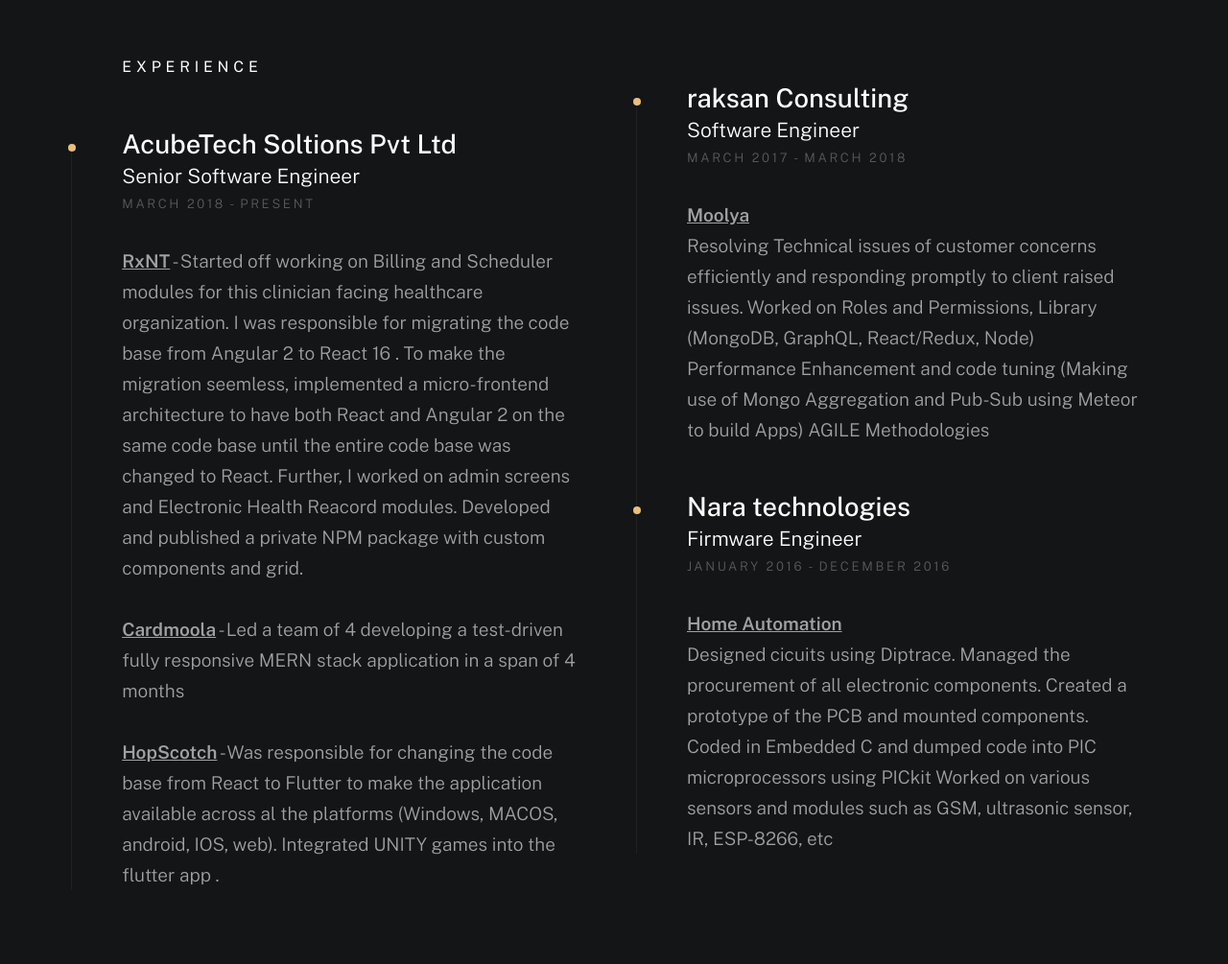
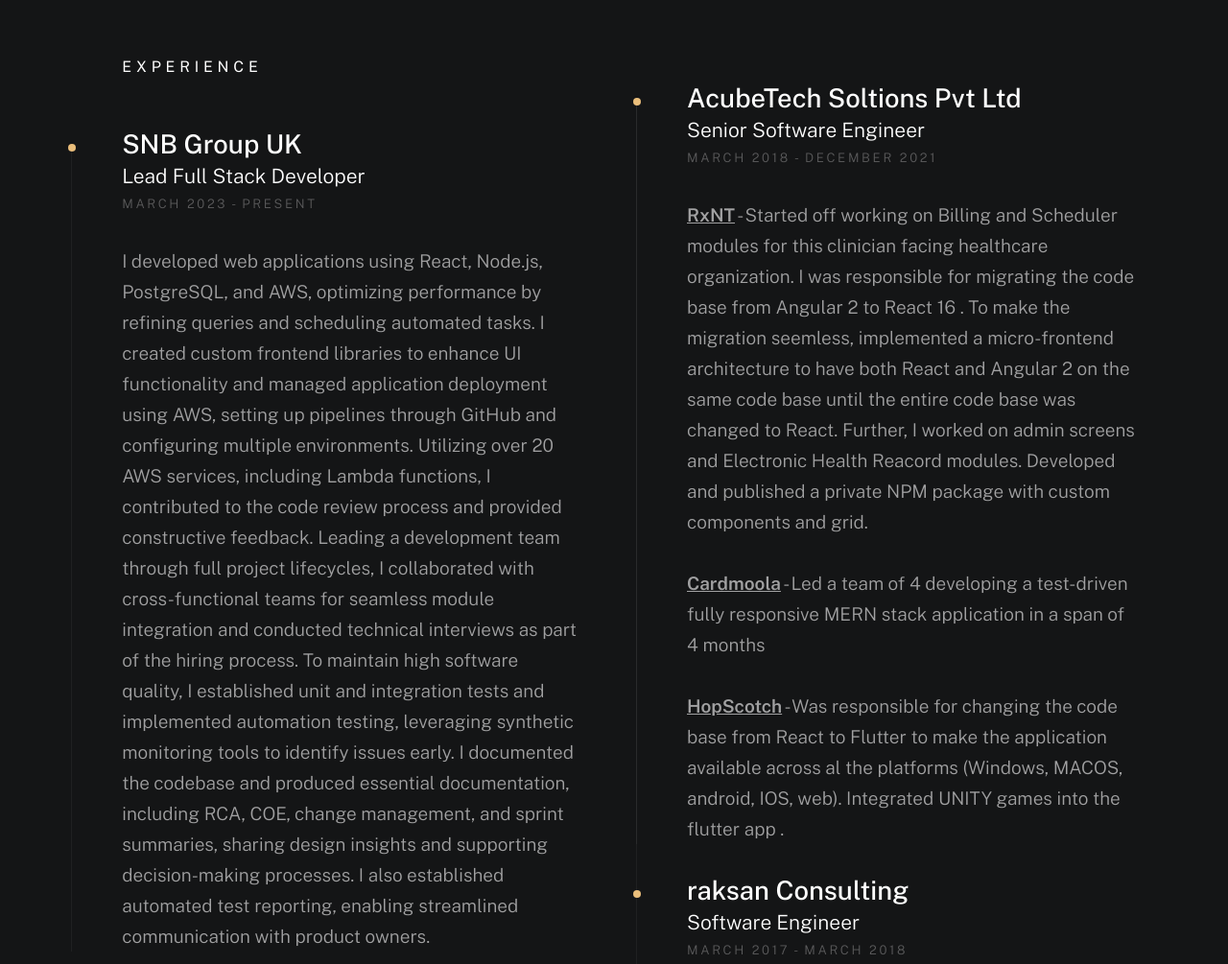
Before and after one commit to Mukhil-Padmanabhan/Mukhil-Padmanabhan, a plain HTML site: page index.html in a window 1280 px wide. Shown: the part 3400-4405 px from the top of the page at 96% size. Drawn offline with nearby package versions, Linux system fonts and the light colour scheme; a web font is replaced by a local one.

Commit message:
Updated Latest Occupation

```diff
--- a/index.html
+++ b/index.html
@@ -254,43 +254,66 @@
                             Experience
                         </h2>
 
+
                         <div class="timeline" data-animate-el>
 
                             <div class="timeline__block">
                                 <div class="timeline__bullet"></div>
                                 <div class="timeline__header">
-                                    <h4 class="timeline__title">AcubeTech Soltions Pvt Ltd</h3>
-                                        <h5 class="timeline__meta">Senior Software Engineer</h5>
-                                        <p class="timeline__timeframe">March 2018 - Present</p>
+                                    <h4 class="timeline__title">SNB Group UK</h3>
+                                        <h5 class="timeline__meta">Lead Full Stack Developer</h5>
+                                        <p class="timeline__timeframe">March 2023 - Present</p>
                                 </div>
                                 <div class="timeline__desc">
                                     <p>
-                                        <u><b>RxNT</b></u> - Started off working on Billing and Scheduler modules for
-                                        this clinician facing healthcare
-                                        organization. I was responsible for migrating the code base from Angular 2 to
-                                        React 16 . To make the migration
-                                        seemless, implemented a micro-frontend architecture to have both React and
-                                        Angular 2 on the same code base until
-                                        the entire code base was changed to React. Further, I worked on admin screens
-                                        and Electronic Health Reacord modules.
-                                        Developed and published a private NPM package with custom components and
-                                        grid.<br />
-                                        <br />
-                                        <u><b>Cardmoola</b></u> - Led a team of 4 developing a test-driven fully
-                                        responsive MERN stack application in a span of 4 months<br />
-                                        <br />
-                                        <u><b>HopScotch</b></u> - Was responsible for changing the code base from React
-                                        to Flutter to make the application available across al the
-                                        platforms (Windows, MACOS, android, IOS, web). Integrated UNITY games into the
-                                        flutter app .
+                                        I developed web applications using React, Node.js, PostgreSQL, and AWS,
+                                        optimizing performance by refining queries and scheduling automated tasks. I
+                                        created custom frontend libraries to enhance UI functionality and managed
+                                        application deployment using AWS, setting up pipelines through GitHub and
+                                        configuring multiple environments. Utilizing over 20 AWS services, including
+                                        Lambda functions, I contributed to the code review process and provided
+                                        constructive feedback. Leading a development team through full project
+                                        lifecycles, I collaborated with cross-functional teams for seamless module
+                                        integration and conducted technical interviews as part of the hiring process. To
+                                        maintain high software quality, I established unit and integration tests and
+                                        implemented automation testing, leveraging synthetic monitoring tools to
+                                        identify issues early. I documented the codebase and produced essential
+                                        documentation, including RCA, COE, change management, and sprint summaries,
+                                        sharing design insights and supporting decision-making processes. I also
+                                        established automated test reporting, enabling streamlined communication with
+                                        product owners.
                                     </p>
                                 </div>
                             </div>
+                        </div> <!-- end timeline -->
 
+                        <div class="timeline" data-animate-el>
 
-
-
-
+                            <div class="timeline__block">
+                                <div class="timeline__bullet"></div>
+                                <div class="timeline__header">
+                                    <h4 class="timeline__title">Fabric Inc</h3>
+                                        <h5 class="timeline__meta">Software Development Engineer III</h5>
+                                        <p class="timeline__timeframe">December 2021 - October 2022</p>
+                                </div>
+                                <div class="timeline__desc">
+                                    <p>
+                                        I led a team of five developers in designing and developing reusable React
+                                        components, utilized across multiple organizational applications. I
+                                        significantly enhanced code reliability by improving unit test coverage from 20%
+                                        to over 80%, implementing unit and snapshot tests. Collaborating closely with
+                                        stakeholders, UX, and backend teams, I managed requirement gathering, task
+                                        breakdowns, and JIRA ticket organization. I advanced research initiatives for
+                                        automated performance testing with tools like Google Lighthouse, Puppeteer, and
+                                        Cypress, and integrated Data-dog for monitoring metrics, facilitating swift
+                                        issue resolution. I also introduced a Tech Design document for structured
+                                        feature development, oversaw the release process, and documented change
+                                        management, release notes, and RCA/COE reports. Acting as Scrum Master, I
+                                        ensured efficient sprint planning, ticket distribution, and team coordination,
+                                        establishing E2E testing via a custom Cypress utility library.
+                                    </p>
+                                </div>
+                            </div>
                         </div> <!-- end timeline -->
 
                     </div> <!-- end column -->
@@ -302,6 +325,45 @@
                         </h2> -->
 
                         <div class="timeline" data-animate-el>
+
+                            <div class="timeline" data-animate-el>
+
+                                <div class="timeline__block">
+                                    <div class="timeline__bullet"></div>
+                                    <div class="timeline__header">
+                                        <h4 class="timeline__title">AcubeTech Soltions Pvt Ltd</h3>
+                                            <h5 class="timeline__meta">Senior Software Engineer</h5>
+                                            <p class="timeline__timeframe">March 2018 - December 2021</p>
+                                    </div>
+                                    <div class="timeline__desc">
+                                        <p>
+                                            <u><b>RxNT</b></u> - Started off working on Billing and Scheduler modules
+                                            for
+                                            this clinician facing healthcare
+                                            organization. I was responsible for migrating the code base from Angular 2
+                                            to
+                                            React 16 . To make the migration
+                                            seemless, implemented a micro-frontend architecture to have both React and
+                                            Angular 2 on the same code base until
+                                            the entire code base was changed to React. Further, I worked on admin
+                                            screens
+                                            and Electronic Health Reacord modules.
+                                            Developed and published a private NPM package with custom components and
+                                            grid.<br />
+                                            <br />
+                                            <u><b>Cardmoola</b></u> - Led a team of 4 developing a test-driven fully
+                                            responsive MERN stack application in a span of 4 months<br />
+                                            <br />
+                                            <u><b>HopScotch</b></u> - Was responsible for changing the code base from
+                                            React
+                                            to Flutter to make the application available across al the
+                                            platforms (Windows, MACOS, android, IOS, web). Integrated UNITY games into
+                                            the
+                                            flutter app .
+                                        </p>
+                                    </div>
+                                </div>
+                            </div> <!-- end timeline -->
 
                             <div class="timeline__block">
                                 <div class="timeline__bullet"></div>
@@ -697,7 +759,7 @@
                                 </ul>
                             </div>
 
-                            <a href="https://www.moolya.global/index#" class="modal-popup__details">Project link</a>
+                            <a href="https://www.1337pro.com/" class="modal-popup__details">Project link</a>
                         </div>
                     </div> <!-- end modal -->
 
```
